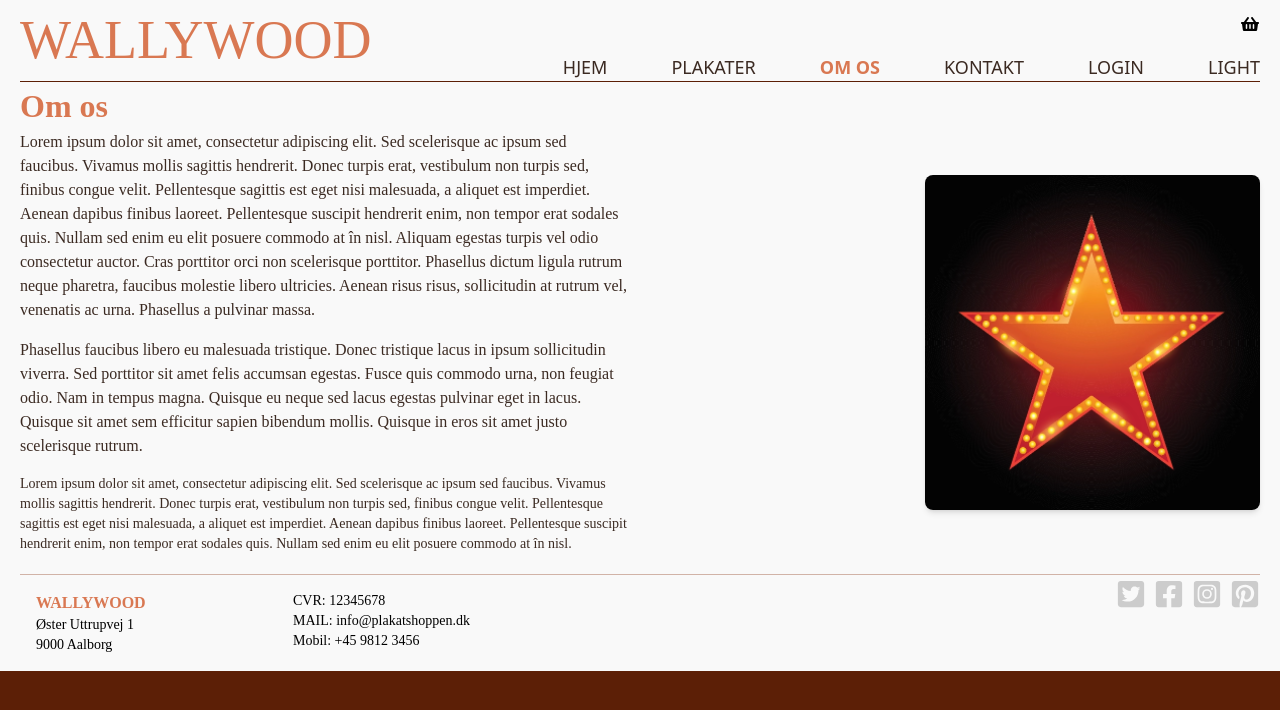
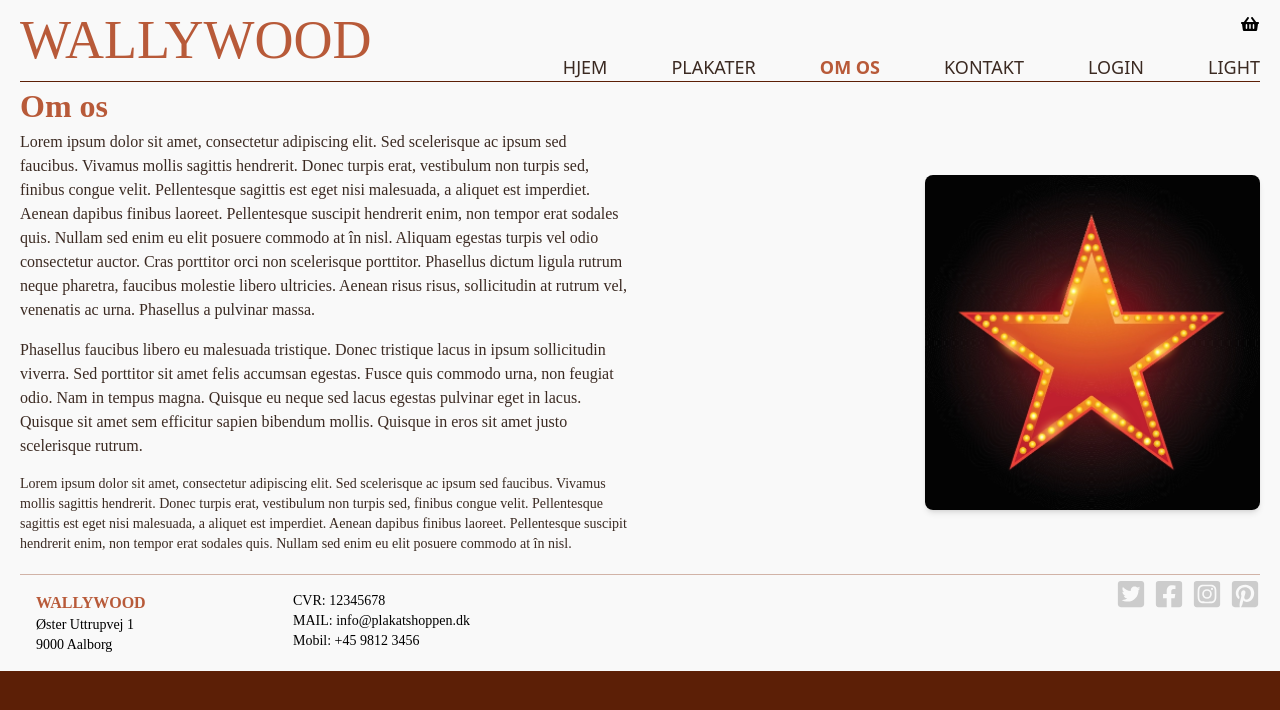
Before and after one commit to BeastTheNinja/WollyWood_DB_TSX, a React (Vite) app in the folder frontend/: page /Om-os in a window 1280 px wide. Shown: the top 710 px of the page. Built offline with nearby package versions, Linux system fonts and the light colour scheme.

Commit message:
Improve light-mode contrast

```diff
--- a/frontend/src/components/Footer/Footer.tsx
+++ b/frontend/src/components/Footer/Footer.tsx
@@ -14,7 +14,7 @@ export const Footer = () => {
         <footer className={`flex justify-between items-center p-4 border-t relative m-5 ${isDarkMode ? 'border-gray-600' : 'border-[#D1B3A7]'}`}>
             <div className="grid grid-cols-2 gap-20 relative">
                 <div>
-                    <p className={`font-[TitilliumWeb] text-[16px] font-bold ${isDarkMode ? 'text-[#D97852]' : 'text-[#D97852]'}`}>WALLYWOOD</p>
+                    <p className={`font-[TitilliumWeb] text-[16px] font-bold ${isDarkMode ? 'text-[#D97852]' : 'text-[#B85A39]'}`}>WALLYWOOD</p>
                     <ul>
                         <li className={`font-[OpenSans] text-sm ${isDarkMode ? 'text-gray-300' : ''}`}>
                             Øster Uttrupvej 1
--- a/frontend/src/components/Header/Header.tsx
+++ b/frontend/src/components/Header/Header.tsx
@@ -14,7 +14,7 @@ export const Header = () => {
             {/* Main header with logo, shopping cart icon, and navigation */}
             <header className={`flex items-end justify-between border-b relative ml-5 mr-5 mt-0 mb-0 ${isDarkMode ? 'border-gray-600' : 'border-[#5C1F06]'}`}>
                 {/* Brand logo */}
-                <h1 className={`font-[TitilliumWeb] text-[54px] ${isDarkMode ? 'text-[#D97852]' : 'text-[#D97852]'}`}>WALLYWOOD</h1>
+                <h1 className={`font-[TitilliumWeb] text-[54px] ${isDarkMode ? 'text-[#D97852]' : 'text-[#B85A39]'}`}>WALLYWOOD</h1>
                 <div className='flex items-center gap-4'>
                     {/* Shopping cart icon - positioned absolutely in top right */}
                     <FaShoppingBasket className={`absolute right-0 top-4 w-5 h-4 ${isDarkMode ? 'text-gray-300' : ''}`} />
--- a/frontend/src/components/Nav/Nav.tsx
+++ b/frontend/src/components/Nav/Nav.tsx
@@ -56,8 +56,8 @@ export const Nav = () => {
                                         to={link.to}
                                         className={({ isActive }) =>
                                             `text-[18px] font-normal font-inter uppercase ${isActive
-                                                ? "text-[#D97852] font-semibold"
-                                                : "text-[#3B2A22] hover:text-[#D97852] dark:text-gray-200 dark:hover:text-[#D97852]"
+                                                ? "text-[#B85A39] font-semibold dark:text-[#D97852]"
+                                                : "text-[#3B2A22] hover:text-[#B85A39] dark:text-gray-200 dark:hover:text-[#D97852]"
                                             }`
                                         }
                                         end={link.to === "/"}>
@@ -69,7 +69,7 @@ export const Nav = () => {
                             return (
                                 <li className="pt-5" key="logout">
                                     <button
-                                        className="text-[18px] font-normal font-inter uppercase text-[#3B2A22] hover:text-[#D97852] dark:text-gray-200 dark:hover:text-[#D97852] bg-none border-none cursor-pointer"
+                                        className="text-[18px] font-normal font-inter uppercase text-[#3B2A22] hover:text-[#B85A39] dark:text-gray-200 dark:hover:text-[#D97852] bg-none border-none cursor-pointer"
                                         onClick={logout}>
                                         {link.label}
                                     </button>
@@ -80,7 +80,7 @@ export const Nav = () => {
                                 <li className="pt-5" key={`toggle-${index}`}>
                                     <button
                                         onClick={toggleDarkMode}
-                                        className="text-[18px] font-normal font-inter uppercase text-[#3B2A22] hover:text-[#D97852] dark:text-gray-200 dark:hover:bg-gray-600 rounded">
+                                        className="text-[18px] font-normal font-inter uppercase text-[#3B2A22] hover:text-[#B85A39] dark:text-gray-200 dark:hover:bg-gray-600 rounded">
                                         {link.label}
                                     </button>
                                 </li>
--- a/frontend/src/components/Title.tsx
+++ b/frontend/src/components/Title.tsx
@@ -12,7 +12,7 @@ export const Title = ({ title }: TitleProps) => {
 
     return (
         <>
-            <h2 className={`text-[32px] font-[TitilliumWeb] ml-5 font-bold text-left ${isDarkMode ? 'text-[#D97852]' : 'text-[#D97852]'}`}>{title}</h2>
+            <h2 className={`text-[32px] font-[TitilliumWeb] ml-5 font-bold text-left ${isDarkMode ? 'text-[#D97852]' : 'text-[#B85A39]'}`}>{title}</h2>
         </>
     )
 }
```
